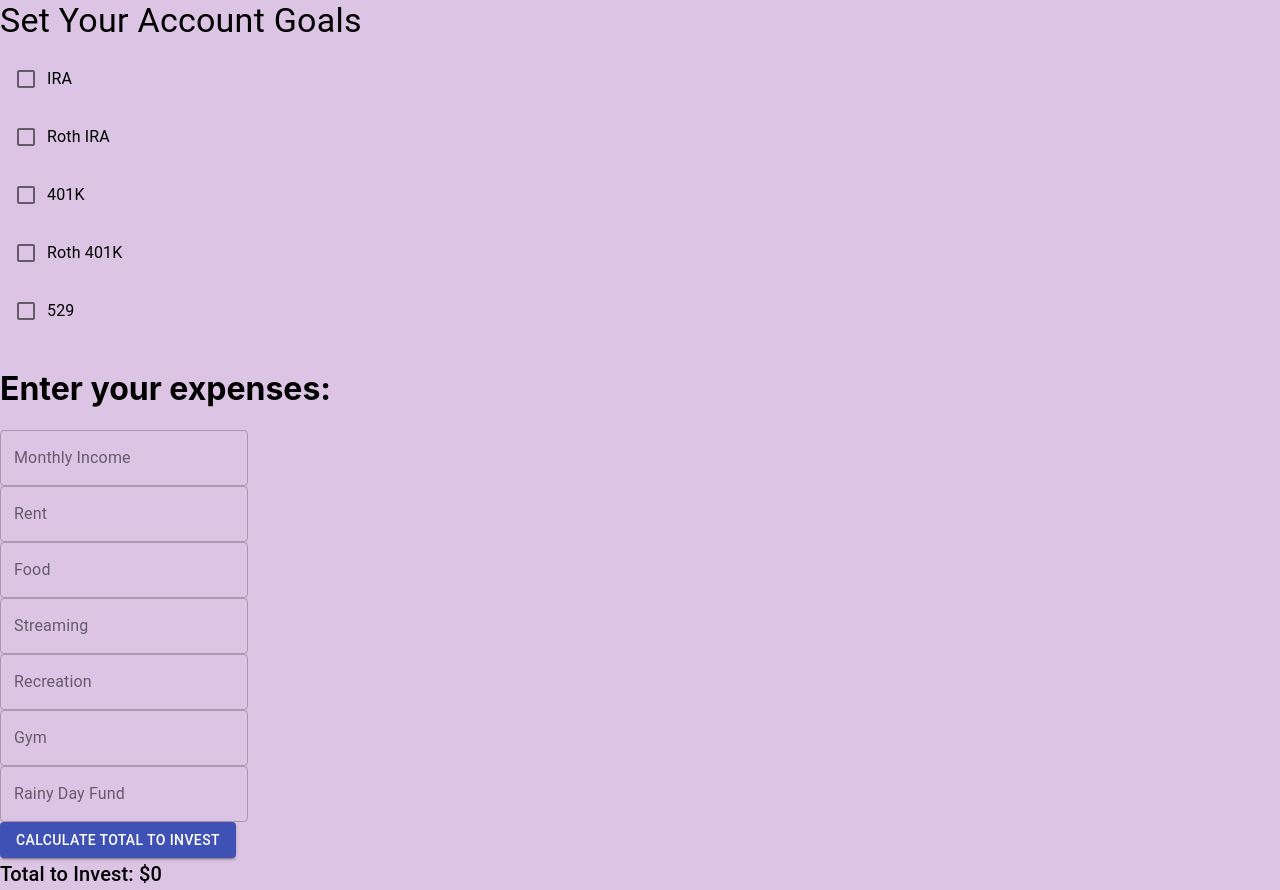
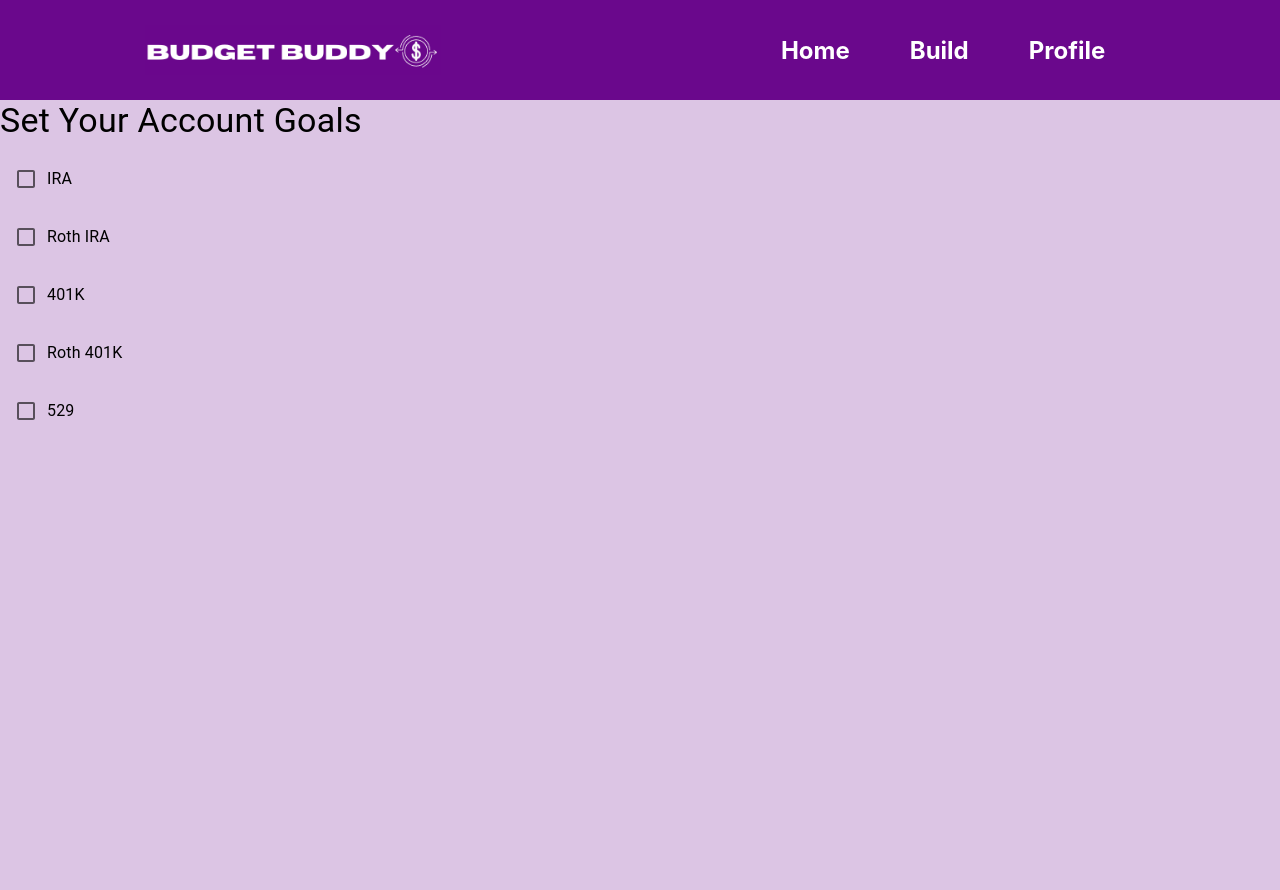
Before and after one commit to amithasound/budget-app, a React (Create React App) app in the folder react-copilot-test/budget-buddy/: page /AccountGoals in a window 1280 px wide. After the commit the page ends 800 px from the top, so only its background shows below. Built offline with nearby package versions, Linux system fonts and the light colour scheme.

Commit message:
navbar and styling

```diff
--- a/react-copilot-test/budget-buddy/src/AccountGoals.js
+++ b/react-copilot-test/budget-buddy/src/AccountGoals.js
@@ -1,29 +1,65 @@
-import React from 'react';
-import Typography from '@material-ui/core/Typography';
-import Checkbox from '@material-ui/core/Checkbox';
-import FormControlLabel from '@material-ui/core/FormControlLabel';
-import List from '@material-ui/core/List';
-import ListItem from '@material-ui/core/ListItem';
+import React, { useState } from 'react';
+import Typography from '@mui/material/Typography';
+import Checkbox from '@mui/material/Checkbox';
+import FormControlLabel from '@mui/material/FormControlLabel';
+import List from '@mui/material/List';
+import ListItem from '@mui/material/ListItem';
 
 const AccountGoals = () => {
+    const [checkedIRA, setCheckedIRA] = useState(false);
+    const [checkedRothIRA, setCheckedRothIRA] = useState(false);
+    const [checked401K, setChecked401K] = useState(false);
+    const [checkedRoth401K, setCheckedRoth401K] = useState(false);
+    const [checked529, setChecked529] = useState(false);
+
     return (
         <div>
             <Typography variant="h4">Set Your Account Goals</Typography>
             <List>
                 <ListItem>
-                    <FormControlLabel control={<Checkbox />} label="IRA" />
+                    <FormControlLabel
+                        control={<Checkbox
+                                    style={{color: checkedIRA ? '#6A088C' : ''}}
+                                    onChange={() => setCheckedIRA(!checkedIRA)}
+                                 />}
+                        label="IRA"
+                    />
                 </ListItem>
                 <ListItem>
-                    <FormControlLabel control={<Checkbox />} label="Roth IRA" />
+                    <FormControlLabel
+                        control={<Checkbox
+                                    style={{color: checkedRothIRA ? '#6A088C' : ''}}
+                                    onChange={() => setCheckedRothIRA(!checkedRothIRA)}
+                                 />}
+                        label="Roth IRA"
+                    />
                 </ListItem>
                 <ListItem>
-                    <FormControlLabel control={<Checkbox />} label="401K" />
+                    <FormControlLabel
+                        control={<Checkbox
+                                    style={{color: checked401K ? '#6A088C' : ''}}
+                                    onChange={() => setChecked401K(!checked401K)}
+                                 />}
+                        label="401K"
+                    />
                 </ListItem>
                 <ListItem>
-                    <FormControlLabel control={<Checkbox />} label="Roth 401K" />
+                    <FormControlLabel
+                        control={<Checkbox
+                                    style={{color: checkedRoth401K ? '#6A088C' : ''}}
+                                    onChange={() => setCheckedRoth401K(!checkedRoth401K)}
+                                 />}
+                        label="Roth 401K"
+                    />
                 </ListItem>
                 <ListItem>
-                    <FormControlLabel control={<Checkbox />} label="529" />
+                    <FormControlLabel
+                        control={<Checkbox
+                                    style={{color: checked529 ? '#6A088C' : ''}}
+                                    onChange={() => setChecked529(!checked529)}
+                                 />}
+                        label="529"
+                    />
                 </ListItem>
             </List>
         </div>
--- a/react-copilot-test/budget-buddy/src/App.js
+++ b/react-copilot-test/budget-buddy/src/App.js
@@ -11,16 +11,14 @@ import Profile from './Profile';
 import Build from './Build';
 import BudgetCalculator from './BudgetCalculator';
 import AccountGoals from './AccountGoals';
-
-
+import Navbar from './Navbar';
 
 
 const App = () => {
     return (
         <div>
-            <AccountGoals />
-            <BudgetCalculator   />
            <Router>
+                <Navbar />
                  <Routes>
                        <Route path="/" element={<Home />} />
                        <Route path="/investment-goals" element={<InvestmentGoals />} />
@@ -30,6 +28,9 @@ const App = () => {
                        <Route path="/K401" element={<K401 />} />`
                        <Route path="/Plans529" element={<Plans529 />} />`
                        <Route path="/Profile" element={<Profile />} />`
+                       <Route path="/Build" element={<Build />} />`
+                       <Route path="/BudgetCalculator" element={<BudgetCalculator />} />`
+                       <Route path="/AccountGoals" element={<AccountGoals />} />`
                   </Routes>
            </Router>
         </div>
--- a/react-copilot-test/budget-buddy/src/Build.js
+++ b/react-copilot-test/budget-buddy/src/Build.js
@@ -1,15 +1,30 @@
 import React from 'react';
-import { Link } from 'react-router-dom';
+import { useNavigate } from 'react-router-dom';
+import Button from '@mui/material/Button';
 
 const Build = () => {
+    const navigate = useNavigate();
+
+    const navigateToBudgetCalculator = () => {
+        navigate('/BudgetCalculator');
+    }
+
+    const navigateToAccountGoals = () => {
+        navigate('/AccountGoals');
+    }
+
     return (
         <div>
             <h1>Build and Edit Your Finances!</h1>
 
-            <button onClick={() => window.location.href='budget_calculator.html'}>Budget Calculator</button>
+            <Button variant="contained" style={{backgroundColor: '#6A088C'}}  color="primary" onClick={navigateToBudgetCalculator}>
+                Budget Calculator
+            </Button>
             <p>Enter your expenses to calculate how much money you have available to invest</p>
 
-            <button onClick={() => window.location.href='account_goals_selection.html'}>Account Goals Selection</button>
+            <Button variant="contained"style={{backgroundColor: '#6A088C'}} color="primary" onClick={navigateToAccountGoals}>
+                Account Goals Selection
+            </Button>
             <p>Select and rank your account goals to calculate how to divide up your money </p>
 
             <footer>
--- a/react-copilot-test/budget-buddy/src/Home.js
+++ b/react-copilot-test/budget-buddy/src/Home.js
@@ -16,7 +16,7 @@ const Home = () => {
 
             <main>
                 <p>insert progress bars for different accounts here</p>
-            <Button component={Link} to="/investment-goals" variant="contained" color="primary" endIcon={<ArrowForwardIcon />}>
+            <Button component={Link} to="/investment-goals" variant="contained"  style={{backgroundColor: '#6A088C'}} color="primary" endIcon={<ArrowForwardIcon />}>
                 Investment Accounts 101
             </Button>
             </main>
--- /dev/null
+++ b/react-copilot-test/budget-buddy/src/Navbar.css
@@ -0,0 +1,30 @@
+.navbar {
+    display: flex;
+    justify-content: space-around;
+    align-items: center; /* Add this line */
+    background-color: #6A088C;
+    padding: 25px 0;
+}
+
+.navbar ul {
+    list-style-type: none;
+    margin: 0;
+    padding: 0;
+    display: flex;
+}
+
+.navbar li {
+    margin: 0 30px;
+}
+
+.navbar a {
+    color: white;
+    text-decoration: none;
+    font-size: 1.5em;
+    font-weight: bold;
+}
+
+.logo {
+    height: 50px;
+    margin-right: 20px;
+}
--- /dev/null
+++ b/react-copilot-test/budget-buddy/src/Navbar.js
@@ -0,0 +1,25 @@
+import React from 'react';
+import { Link } from 'react-router-dom';
+import './Navbar.css';
+import logo from './logo.png'; // make sure the path to your logo is correct
+
+const Navbar = () => {
+    return (
+        <nav className="navbar">
+            <img src={logo} alt="Logo" className="logo"/> {/* Add this line */}
+            <ul>
+                <li>
+                    <Link to="/">Home</Link>
+                </li>
+                <li>
+                    <Link to="/Build">Build</Link>
+                </li>
+                <li>
+                    <Link to="/Profile">Profile</Link>
+                </li>
+            </ul>
+        </nav>
+    );
+}
+
+export default Navbar;
--- a/react-copilot-test/budget-buddy/src/Profile.js
+++ b/react-copilot-test/budget-buddy/src/Profile.js
@@ -16,7 +16,7 @@ const Profile = () => {
             <div>
                 <p>Joined: March 18th, 2024</p>
                 <p>Username: jfoy3</p>
-                <Button variant="contained" color="primary" onClick={changePassword}>
+                <Button variant="contained" style={{backgroundColor: '#6A088C'}} color="primary" onClick={changePassword}>
                                     Change Password
                                 </Button>
             </div>
```
Also changed, not shown: react-copilot-test/budget-buddy/src/logo.png (added).
